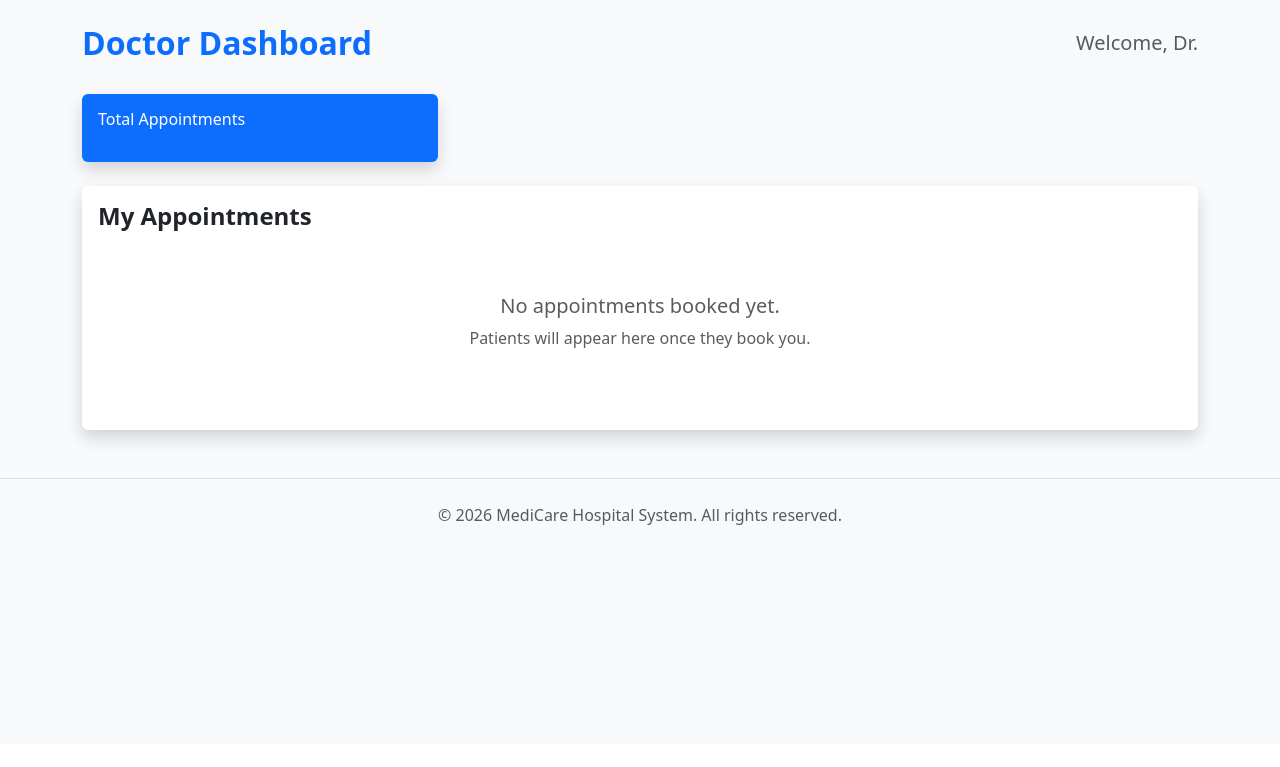
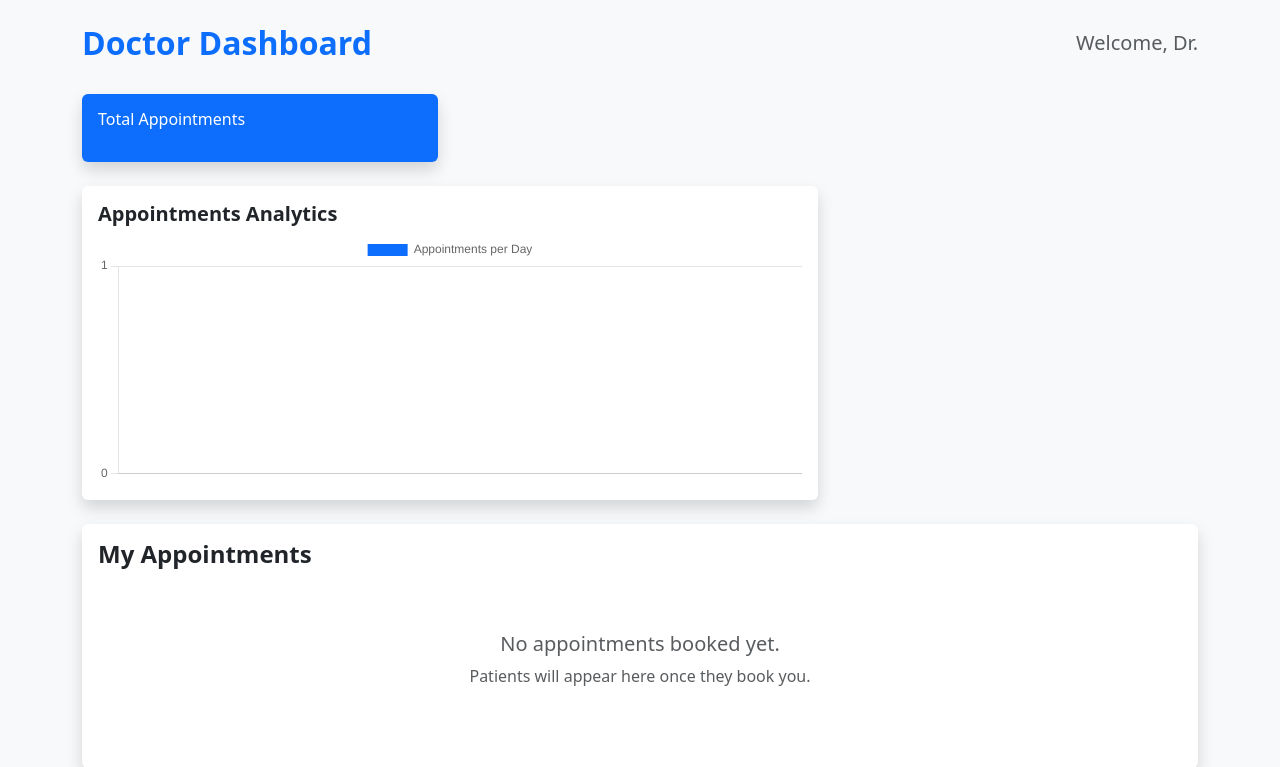
Before and after one commit to aymenbena03-droid/Hospital-System, a Django app: template core/templates/core/doctor_dashboard.html in a window 1280 px wide. Shown: the part 56-823 px from the top of the page. Before the commit the page ends 581 px from the top, so only its background shows below. Run offline with Django 5.2, Linux system fonts and the light colour scheme; the template is opened without the code that fills it, so the values that code supplies are empty; the visitor is signed in with stand-in values (Sample User, id 1).

Commit message:
completed system: Auth, Dashboard, Profile, Search, and Charts

```diff
--- a/core/templates/core/doctor_dashboard.html
+++ b/core/templates/core/doctor_dashboard.html
@@ -11,6 +11,15 @@
         <div class="card bg-primary text-white shadow border-0 p-3">
             <h6>Total Appointments</h6>
             <h2 class="fw-bold">{{ appointments.count }}</h2>
+        </div>
+    </div>
+</div>
+<!-- Add this row for the Chart -->
+<div class="row mb-4">
+    <div class="col-md-8">
+        <div class="card shadow border-0 p-3">
+            <h5 class="fw-bold">Appointments Analytics</h5>
+            <canvas id="myChart" style="max-height: 250px;"></canvas>
         </div>
     </div>
 </div>
@@ -62,4 +71,37 @@
         {% endif %}
     </div>
 </div>
+
+<script src="https://cdn.jsdelivr.net/npm/chart.js"></script>
+<script>
+    document.addEventListener("DOMContentLoaded", function() {
+        // Fetch the data from our Django view
+        fetch("{% url 'doctor_chart_data' %}")
+            .then(response => response.json())
+            .then(data => {
+                const ctx = document.getElementById('myChart').getContext('2d');
+                new Chart(ctx, {
+                    type: 'bar', // Bar chart
+                    data: {
+                        labels: data.labels, // Dates from Django
+                        datasets: [{
+                            label: 'Appointments per Day',
+                            data: data.data, // Counts from Django
+                            backgroundColor: '#0d6efd', // Bootstrap Blue
+                            borderRadius: 5
+                        }]
+                    },
+                    options: {
+                        responsive: true,
+                        scales: {
+                            y: {
+                                beginAtZero: true,
+                                ticks: { stepSize: 1 } // Only show whole numbers
+                            }
+                        }
+                    }
+                });
+            });
+    });
+</script>
 {% endblock %}
--- a/core/urls.py
+++ b/core/urls.py
@@ -11,4 +11,5 @@ urlpatterns = [
     path('complete-appointment/<int:appointment_id>/', views.complete_appointment, name='complete_appointment'),
     path('patient-dashboard/', views.patient_dashboard, name='patient_dashboard'),
     path('doctor-profile/', views.doctor_profile, name='doctor_profile'),
+    path('doctor-chart-data/', views.doctor_chart_data, name='doctor_chart_data'),
 ]
--- a/core/views.py
+++ b/core/views.py
@@ -6,6 +6,7 @@ from django.contrib.auth import login, logout, authenticate
 from django.contrib.auth.forms import AuthenticationForm
 from .forms import PatientRegistrationForm, LoginForm, DoctorProfileForm
 from django.contrib.auth.decorators import login_required
+from django.http import JsonResponse
 
 # Create your views here.
 
@@ -178,3 +179,26 @@ def doctor_profile(request):
         form = DoctorProfileForm(instance=doctor)
 
     return render(request, 'core/doctor_profile.html', {'form': form, 'doctor': doctor})
+
+
+@login_required
+def doctor_chart_data(request):
+    doctor = Doctor.objects.filter(user=request.user).first()
+    if not doctor:
+        return JsonResponse({'error': 'Not a doctor'}, status=403)
+
+    # 1. Get all appointments for this doctor
+    appointments = Appointment.objects.filter(doctor=doctor).order_by('date')
+
+    # 2. Group them in Python (Avoids SQLite date errors)
+    chart_data = {}
+    for appt in appointments:
+        if appt.date:
+            date_str = appt.date.strftime('%b %d') # e.g., "Nov 07"
+            chart_data[date_str] = chart_data.get(date_str, 0) + 1
+
+    # 3. Format for Chart.js
+    labels = list(chart_data.keys())
+    counts = list(chart_data.values())
+
+    return JsonResponse({'labels': labels, 'data': counts})
```
